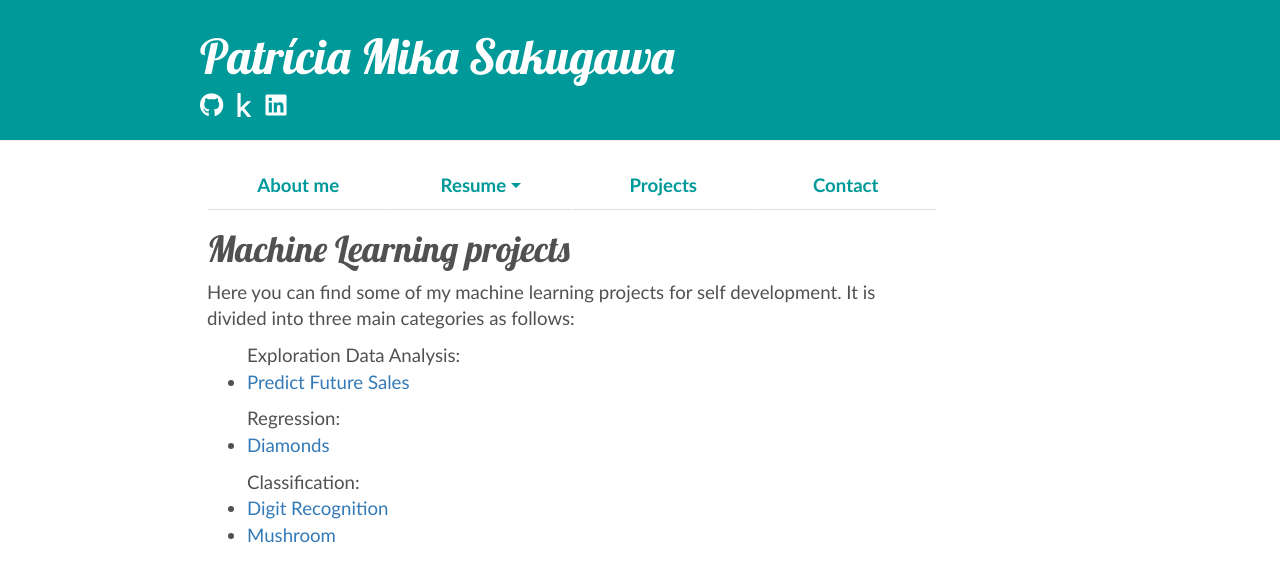
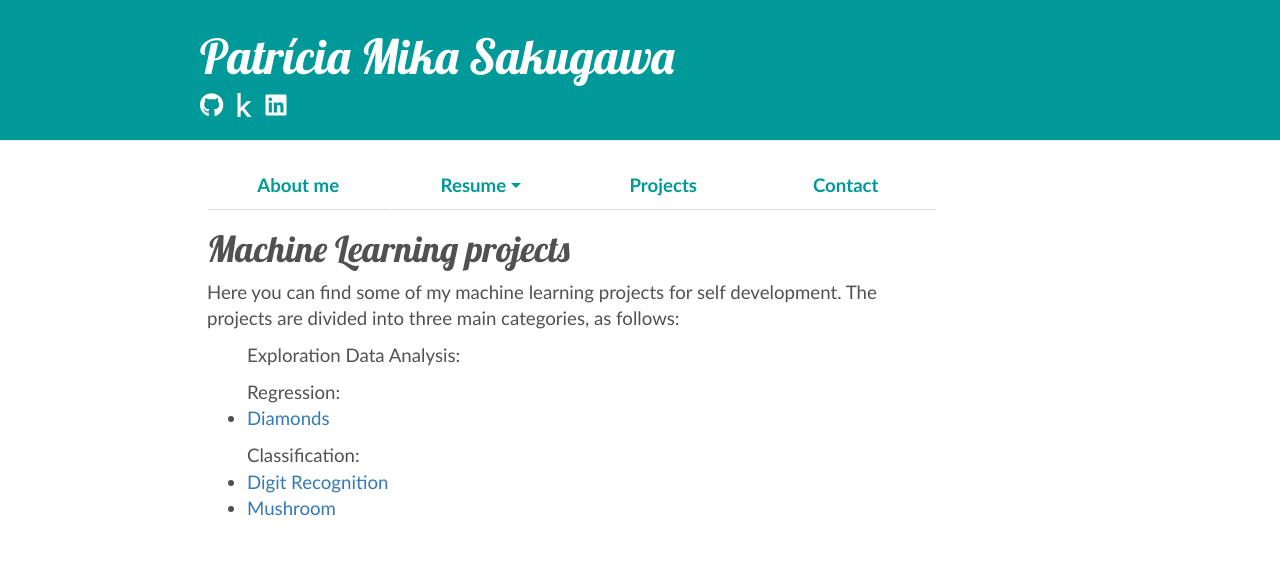
Before and after one commit to pmikas/blog, a Django app: page /projects/ml in a window 1280 px wide. Shown: the top 582 px of the page. Run offline with Django 3.2, Linux system fonts and the light colour scheme; some libraries are stand-ins or nearby versions.

Commit message:
Bug fixed ml.html

```diff
--- a/blog/templates/blog/ml.html
+++ b/blog/templates/blog/ml.html
@@ -4,10 +4,10 @@
 
     <div class="post">
     <h1>Machine Learning projects</h1>
-    <p>Here you can find some of my machine learning projects for self development. It is divided into three main categories as follows:</p>
+    <p>Here you can find some of my machine learning projects for self development. The projects are divided into three main categories, as follows:</p>
     <ul>
     	Exploration Data Analysis:
-		<li><a href="{% url 'eda_sales' %}">Predict Future Sales</li></a>
+		<!-- <li><a href="{% url 'eda_sales' %}">Predict Future Sales</li></a> -->
 	</ul>
 	<ul>
 		Regression:
```
